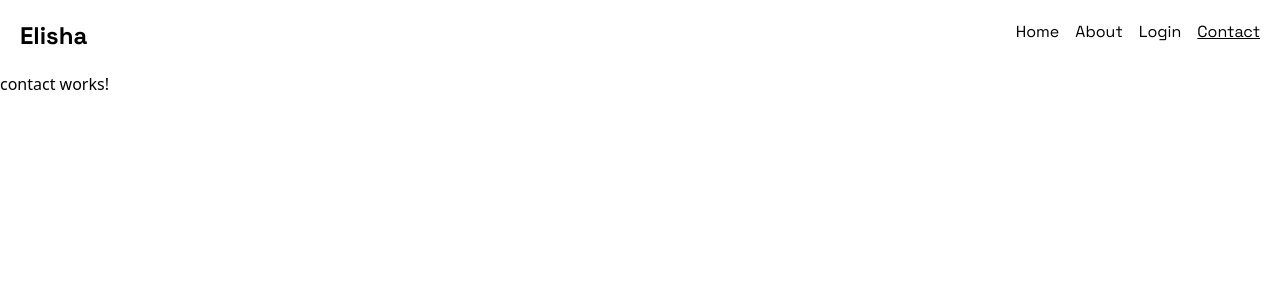
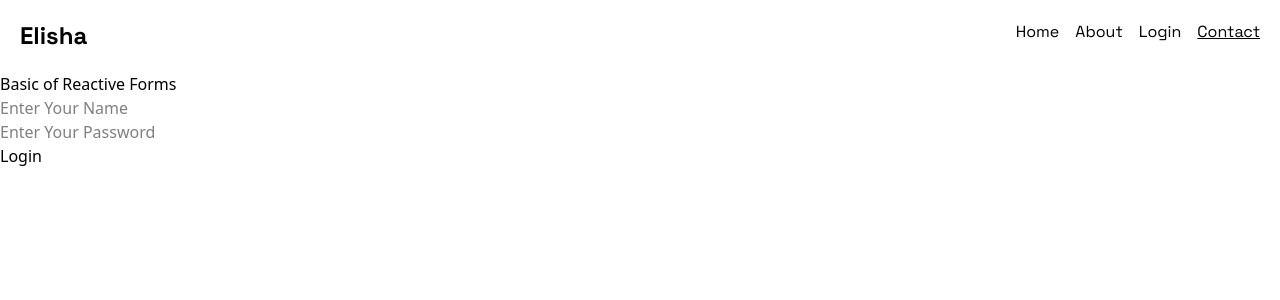
Before and after one commit to elishabhatti/angular-app, an Angular app: page /contact in a window 1280 px wide. Shown: the top 300 px of the page. Built offline with nearby package versions, Linux system fonts and the light colour scheme.

Commit message:
basic reactive forms in angular

```diff
--- a/src/app/contact/contact.html
+++ b/src/app/contact/contact.html
@@ -1 +1,16 @@
-<p>contact works!</p>
+<h1>Basic of Reactive Forms</h1>
+
+<form>
+  <input type="text" placeholder="Enter Your Name" [formControl]="name" />
+  <br />
+  <input
+    type="text"
+    placeholder="Enter Your Password"
+    [formControl]="password"
+  />
+  <br />
+  <button (click)="displayValue($event)">Login</button>
+  <br />
+  <h3>{{name.value}}</h3>
+  <h3>{{password.value}}</h3>
+</form>
--- a/src/app/contact/contact.ts
+++ b/src/app/contact/contact.ts
@@ -1,11 +1,18 @@
 import { Component } from '@angular/core';
+import { FormControl, ReactiveFormsModule } from '@angular/forms';
 
 @Component({
   selector: 'app-contact',
-  imports: [],
+  imports: [ReactiveFormsModule],
   templateUrl: './contact.html',
-  styleUrl: './contact.css'
+  styleUrl: './contact.css',
 })
 export class Contact {
+  name = new FormControl();
+  password = new FormControl();
 
+  displayValue(e:Event) {
+    e.preventDefault()
+    console.log(this.name.value, this.password.value);
+  }
 }
```
